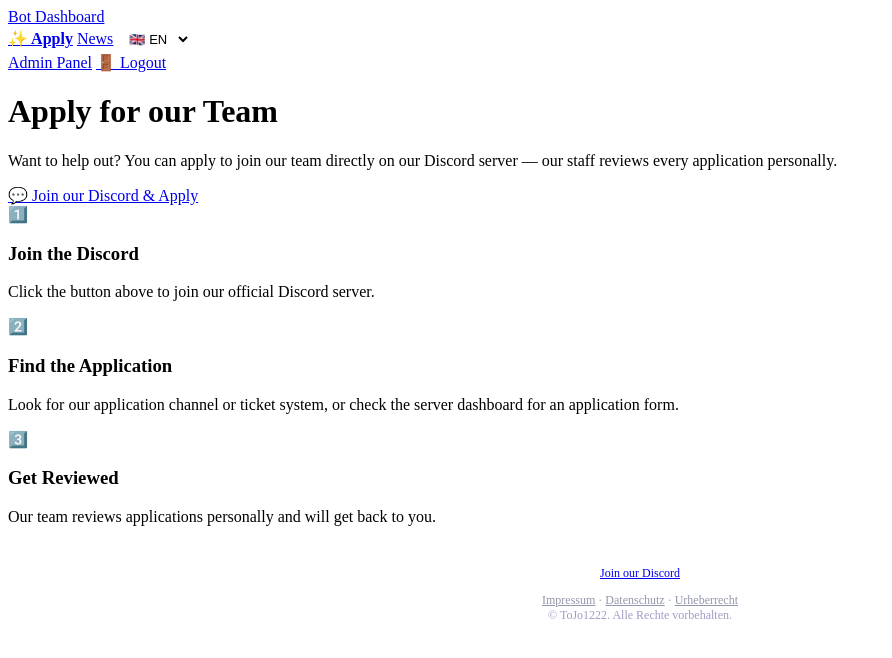
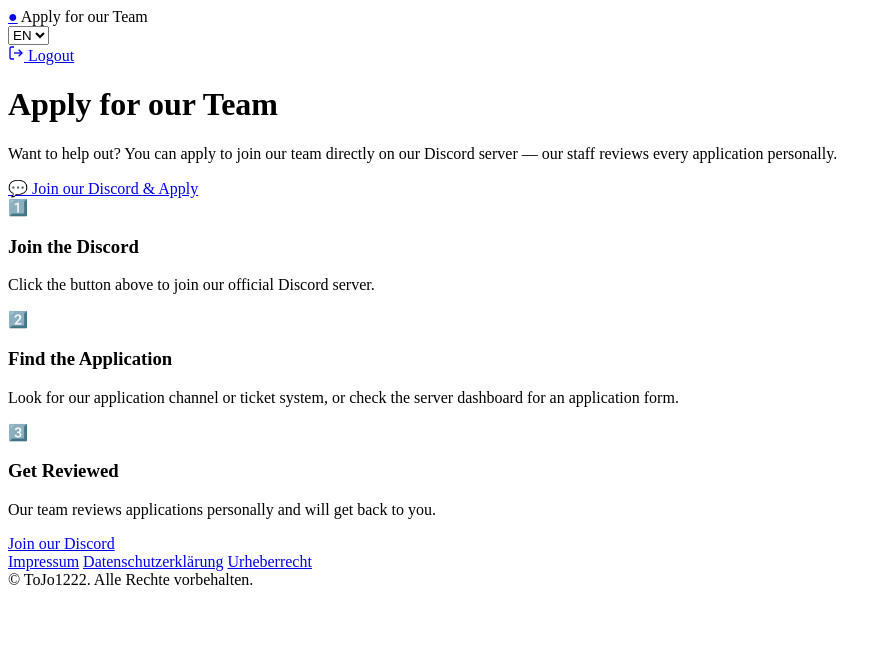
Before and after one commit to tojo01222-cloud/discord-bot-dashboard, a FastAPI app: page /apply in a window 1280 px wide. Shown: the top 658 px of the page, without its empty margins (0-892 px from the left). Run offline with FastAPI, Linux system fonts and the light colour scheme; the visitor is signed in with stand-in values (Sample User, id 1); parts of the project's set-up code (start-up, migrations or seed data) failed here and were passed over.

Commit message:
Update base.html

```diff
--- a/dashboard/backend/templates/base.html
+++ b/dashboard/backend/templates/base.html
@@ -9,26 +9,32 @@
 <body>
     <header class="topbar">
         <div class="topbar-inner">
-        <a href="/" class="brand" style="margin-right:8px;">Bot Dashboard</a>
-        <span class="page-title">{% block page_title %}{% endblock %}</span>
-        <div class="topbar-right">
-            <a href="/apply" class="logout-link" style="font-weight:700;">✨ {{ wt(site_lang, 'nav_apply') }}</a>
-            <a href="/news" class="logout-link">{{ wt(site_lang, 'nav_news') }}</a>
-            <select onchange="window.location.href=this.value" title="{{ wt(site_lang, 'lang_switch_label') }}"
-                style="background:transparent; color:var(--text-dim); border:1px solid var(--border); border-radius:6px; padding:5px 8px; font-size:13px; cursor:pointer;">
-                <option value="/set-site-language?lang=en&next={{ request.url.path }}" {% if site_lang == 'en' %}selected{% endif %}>🇬🇧 EN</option>
-                <option value="/set-site-language?lang=de&next={{ request.url.path }}" {% if site_lang == 'de' %}selected{% endif %}>🇩🇪 DE</option>
-                <option value="/set-site-language?lang=es&next={{ request.url.path }}" {% if site_lang == 'es' %}selected{% endif %}>🇪🇸 ES</option>
+            <div class="page-name">
+                <a href="/" class="brand-dot">●</a>
+                <span>{% block page_heading %}{{ self.title() }}{% endblock %}</span>
+            </div>
+            <div class="nav-right">
+                <select onchange="window.location.href=this.value" title="{{ wt(site_lang, 'lang_switch_label') }}" class="lang-select">
+                    <option value="/set-site-language?lang=en&next={{ request.url.path }}" {% if site_lang == 'en' %}selected{% endif %}>EN</option>
+                    <option value="/set-site-language?lang=de&next={{ request.url.path }}" {% if site_lang == 'de' %}selected{% endif %}>DE</option>
                 </select>
                 {% if user %}
                 <div class="user-chip">
                     {% if user.avatar_hash %}
                     <img src="https://cdn.discordapp.com/avatars/{{ user.discord_id }}/{{ user.avatar_hash }}.png" alt="">
                     {% endif %}
-                <span>{{ user.username }}</span>
+                    <span class="user-name-desktop-only">{{ user.username }}</span>
                 </div>
-            <a href="/admin/login" class="logout-link">{{ wt(site_lang, 'nav_admin_panel') }}</a>
-            <a href="/logout" class="logout-btn">🚪 Logout</a>
+                <a href="/logout" class="btn-logout" title="{{ wt(site_lang, 'nav_logout') }}">
+                    <svg width="16" height="16" viewBox="0 0 24 24" fill="none" stroke="currentColor" stroke-width="2">
+                        <path d="M9 21H5a2 2 0 0 1-2-2V5a2 2 0 0 1 2-2h4"/>
+                        <polyline points="16 17 21 12 16 7"/>
+                        <line x1="21" y1="12" x2="9" y2="12"/>
+                    </svg>
+                    <span>{{ wt(site_lang, 'nav_logout') }}</span>
+                </a>
+                {% else %}
+                <a href="/login" class="btn btn-small btn-discord">{{ wt(site_lang, 'login_btn') }}</a>
                 {% endif %}
             </div>
         </div>
@@ -39,16 +45,16 @@
         {% endfor %}
         {% block content %}{% endblock %}
     </main>
-<footer style="text-align:center; padding:24px; font-size:12px; color:#9297ab;">
+    <footer class="site-footer">
         {% if operator_invite %}
-    <a href="{{ operator_invite }}" target="_blank" class="btn btn-small btn-ghost" style="margin-bottom:12px; display:inline-block;">{{ wt(site_lang, 'footer_join_discord') }}</a>
-    <br>
+        <a href="{{ operator_invite }}" target="_blank" class="btn btn-small btn-ghost">{{ wt(site_lang, 'footer_join_discord') }}</a>
         {% endif %}
-    <a href="/impressum" style="color:#9297ab;">Impressum</a> ·
-    <a href="/datenschutz" style="color:#9297ab;">Datenschutz</a> ·
-    <a href="/urheberrecht" style="color:#9297ab;">Urheberrecht</a>
-    <br>
-    <span style="color:#a29bc4;">© {{ current_year }} {% if operator_username %}{{ operator_username }}{% else %}Bot Dashboard{% endif %}. Alle Rechte vorbehalten.</span>
+        <div class="footer-links">
+            <a href="/impressum">Impressum</a>
+            <a href="/datenschutz">Datenschutzerklärung</a>
+            <a href="/urheberrecht">Urheberrecht</a>
+        </div>
+        <span class="footer-copyright">© {{ current_year }} ToJo1222. Alle Rechte vorbehalten.</span>
     </footer>
 </body>
 </html>
```
Lines whose indentation alone changed are shown as unchanged.
